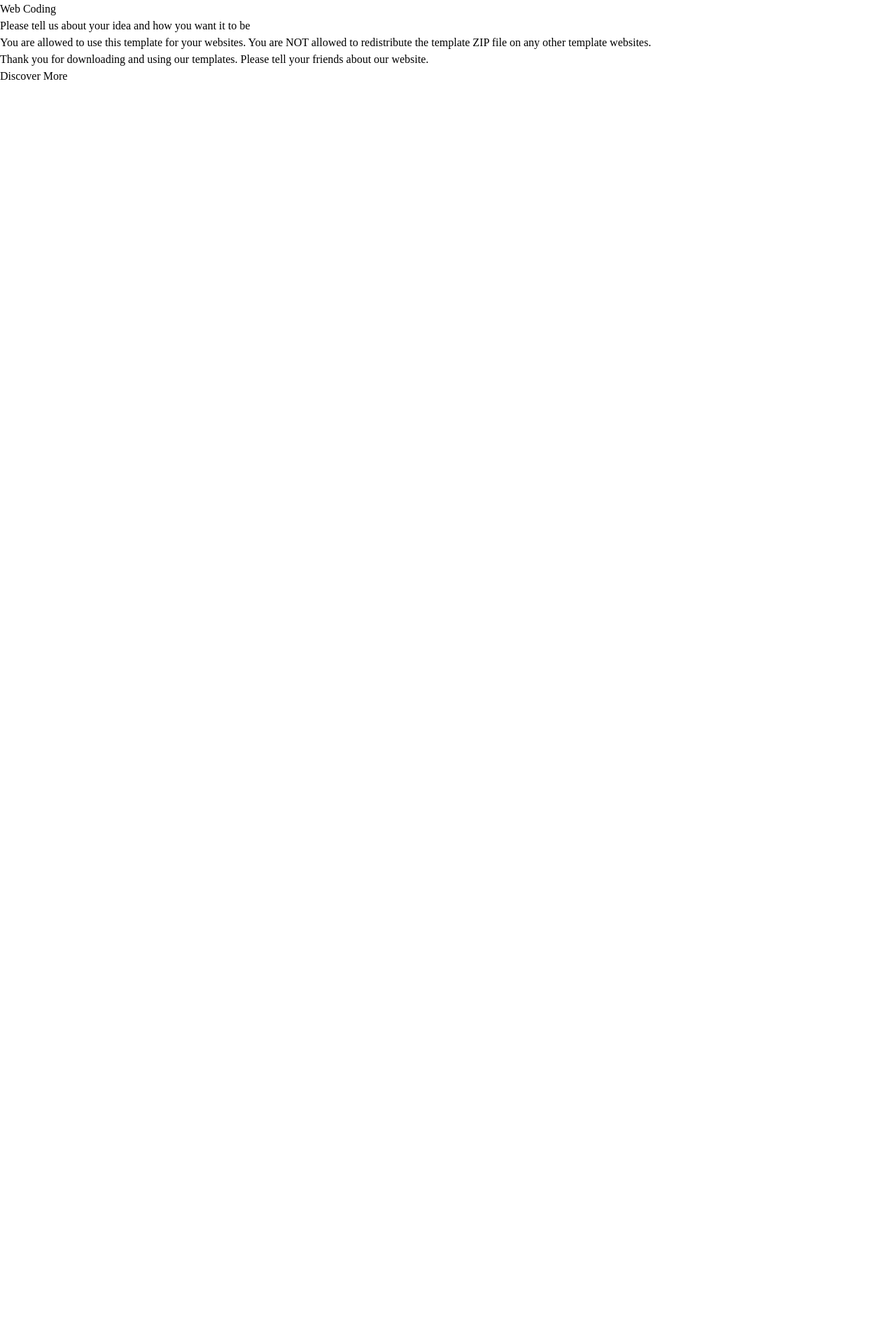
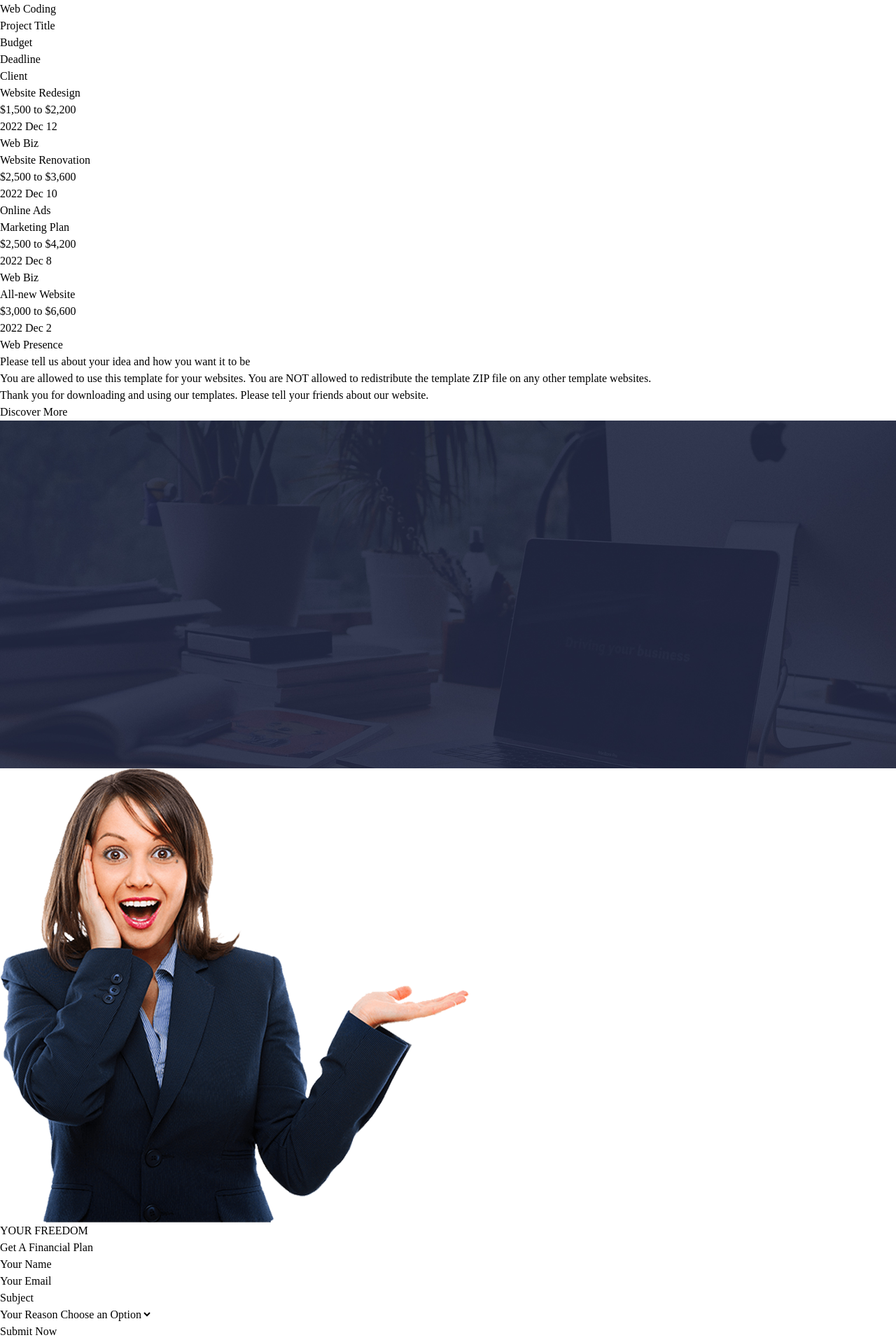
Before and after one commit to nirantprajapatiwork/maxant_react_web, a React (Vite) app: page / in a window 1280 px wide. Shown: the part 1899-3814 px from the top of the page at 70% size. Before the commit the page ends 2020 px from the top, so only its background shows below. Built offline with nearby package versions, Linux system fonts and the light colour scheme.

Commit message:
complete the about us section and Contact us form in maxant

```diff
--- a/src/App.jsx
+++ b/src/App.jsx
@@ -3,6 +3,7 @@ import Navbar from './components/Navbar'
 import Cardsmenu from './components/Cardsmenu'
 import Business_banner from './components/Business_banner'
 import About_us from './components/About_us'
+import Form from './components/Form'
 function App() {
   const [count, setCount] = useState(0)
 
@@ -12,6 +13,7 @@ function App() {
     <Cardsmenu/>
     <Business_banner/>
     <About_us/>
+    <Form/>
     </>
   )
 }
--- a/src/components/About_us.jsx
+++ b/src/components/About_us.jsx
@@ -2,54 +2,107 @@ import React from "react";
 
 const About_us = () => {
   return (
-    <div className="w-full bg-gray-50">
-      {/*Heading */}
+    <div className="w-full bg-white">
+
       <section className="py-20 text-center">
-        <h2 className="font-bold text-[#ff511a] text-xl">ABOUT US</h2>
+        <h2 className="font-bold text-[#ff511a] text-lg tracking-wider">
+          ABOUT US
+        </h2>
 
-        <h1 className="font-bold text-xl sm:text-2xl md:text-3xl lg:text-4xl mt-3">
+        <h1 className="font-bold text-2xl sm:text-3xl md:text-4xl mt-3 text-gray-800">
           Know Us Better
         </h1>
       </section>
 
       <section className="px-6 md:px-20 pb-20">
-        {/* Main Flex Container */}
-        <div className="flex flex-col lg:flex-row gap-10 items-start">
-          {/* Left Side Button*/}
-          <div className="flex flex-col sm:flex-row gap-6 flex-1 w-full">
-            <div className="bg-white shadow-lg px-8 py-5 text-center rounded-md hover:text-[#ff511a] transition">
-              <button className="text-lg font-semibold">Web Design</button>
+        <div className="flex flex-col lg:flex-row gap-16">
+
+          <div className="flex-1">
+
+            {/* Tabs */}
+            <div className="flex flex-wrap gap-8 mb-12">
+              <div className="bg-white text-xl shadow-md px-8 py-5 rounded-md text-[#ff511a] font-semibold cursor-pointer">
+                Web Design
+              </div>
+
+              <div className="bg-white text-xl shadow-md px-8 py-5 rounded-md font-semibold cursor-pointer hover:text-[#ff511a] transition">
+                Graphics
+              </div>
+
+              <div className="bg-white text-xl shadow-md px-8 py-5 rounded-md font-semibold cursor-pointer hover:text-[#ff511a] transition">
+                Web Coding
+              </div>
             </div>
 
-            <div className="bg-white shadow-lg px-8 py-5 text-center rounded-md hover:text-[#ff511a] transition">
-              <span className="text-lg font-semibold">Graphics</span>
+            {/* Table Header */}
+            <div className="grid grid-cols-4 pb-6 border-b border-gray-300 font-semibold text-gray-800">
+              <h3>Project Title</h3>
+              <h3>Budget</h3>
+              <h3>Deadline</h3>
+              <h3>Client</h3>
             </div>
 
-            <div className="bg-white shadow-lg px-8 py-5 text-center rounded-md hover:text-[#ff511a] transition">
-              <span className="text-lg font-semibold">Web Coding</span>
+            {/* Row 1 */}
+            <div className="grid grid-cols-4 py-6 border-b border-gray-300 text-gray-700">
+              <p className="text-[#43ba7f] font-semibold">Website Redesign</p>
+              <p>$1,500 to $2,200</p>
+              <p>2022 Dec 12</p>
+              <p>Web Biz</p>
             </div>
+
+            {/* Row 2 */}
+            <div className="grid grid-cols-4 py-6 border-b border-gray-300 text-gray-700">
+              <p className="text-[#43ba7f] font-semibold">Website Renovation</p>
+              <p>$2,500 to $3,600</p>
+              <p>2022 Dec 10</p>
+              <p>Online Ads</p>
+            </div>
+
+            {/* Row 3 */}
+            <div className="grid grid-cols-4 py-6 border-b border-gray-300 text-gray-700">
+              <p className="text-[#43ba7f] font-semibold">Marketing Plan</p>
+              <p>$2,500 to $4,200</p>
+              <p>2022 Dec 8</p>
+              <p>Web Biz</p>
+            </div>
+
+            {/* Row 4 */}
+            <div className="grid grid-cols-4 py-6 border-b border-gray-300 text-gray-700">
+              <p className="text-[#43ba7f] font-semibold">All-new Website</p>
+              <p>$3,000 to $6,600</p>
+              <p>2022 Dec 2</p>
+              <p>Web Presence</p>
+            </div>
+
           </div>
 
-          {/* Right Side Button*/}
-          <div className="flex-1 max-w-md mr-9 lg:pl-24">
-            <h1 className="font-bold text-xl sm:text-2xl leading-snug ">
+
+          <div className="flex-1 max-w-sm space-y-13 ">
+
+            <h2 className="text-2xl font-bold leading-snug  text-gray-800">
               Please tell us about your idea and how you want it to be
-            </h1>
-            <p className="font-light text-sm mt-6 text-black leading-7">
-              You are allowed to use this template for your websites. You are{" "}
-              <span className="font-bold">NOT</span> allowed to redistribute the
-              template ZIP file on any other template websites.
+            </h2>
+
+            <p className="text-gray-600 leading-7   ">
+              You are allowed to use this template for your websites.
+              You are <span className="font-bold">NOT allowed</span> to
+              redistribute the template ZIP file on any other template websites.
             </p>
-            <p className="font-light text-sm mt-6 text-black leading-7">
-              Thank you for downloading and using our templates. Please tell
-              your friends about our website.
+
+            <p className="text-gray-600 leading-7 ">
+              Thank you for downloading and using our templates.
+              Please tell your friends about our website.
             </p>
-            <button className="mt-6 bg-[#43ba7f] w-40 h-11 rounded-[5px] text-white">
+
+            <button className="bg-[#43ba7f] text-white px-8 py-3 rounded-md hover:opacity-90 transition">
               Discover More
             </button>
+
           </div>
+
         </div>
       </section>
+
     </div>
   );
 };
--- a/src/components/Business_banner.jsx
+++ b/src/components/Business_banner.jsx
@@ -21,7 +21,7 @@ const Business_banner = () => {
         {/* Left Side Text */}
         <h1 className="text-white font-bold
                        text-2xl sm:text-3xl md:text-4xl lg:text-5xl
-                       max-w-xl text-center md:text-left">
+                       max-w-xl text-center md:text-left leading-16">
           Business{" "}
           <span className="text-[#43ba7f]">Solutions</span> and{" "} <span className="text-[#ff511a]">Crypto</span> Investments
         </h1>
--- /dev/null
+++ b/src/components/Form.jsx
@@ -0,0 +1,97 @@
+import React from "react";
+import calculator_bg from "./images/calculator-bg.jpg";
+import calculator_image from "./images/calculator-image.png";
+
+const Form = () => {
+  return (
+    <section className="relative w-full min-h-screen overflow-hidden">
+
+      {/* Background */}
+      <img
+        src={calculator_bg}
+        alt="bg"
+        className="absolute inset-0 w-full h-full object-cover"
+      />
+
+      {/* Content */}
+      <div className="relative z-10 container mx-auto px-6 md:px-20 py-20 flex flex-col lg:flex-row items-center gap-16">
+
+        {/* LEFT IMAGE */}
+        <div className="flex-1 flex  lg:justify-start">
+          <img
+            src={calculator_image}
+            alt="lady"
+            className="w-full h-full pt-32 sm:hidden"
+          />
+        </div>
+
+        {/* RIGHT FORM */}
+        <div className="flex-1 w-full max-w-xl text-white">
+
+          <p className="text-[#ff511a] font-semibold mb-2 tracking-wide">
+            YOUR FREEDOM
+          </p>
+
+          <h2 className="text-3xl md:text-4xl font-bold mb-10">
+            Get A Financial Plan
+          </h2>
+
+          <form className="space-y-6">
+            {/* Name & Email Row */}
+            <div className="flex flex-col md:flex-row gap-6">
+              <div className="flex-1">
+                <label className="block mb-2">Your Name</label>
+                <input
+                  type="text"
+                  className="w-full bg-[#798697b3] backdrop-blur-sm p-3 rounded-md focus:outline-none"
+                />
+              </div>
+
+              <div className="flex-1">
+                <label className="block mb-2">Your Email</label>
+                <input
+                  type="email"
+                  className="w-full bg-[#798697b3] backdrop-blur-sm p-3 rounded-md focus:outline-none"
+                />
+              </div>
+            </div>
+
+            {/* Subject */}
+            <div>
+              <label className="block mb-2">Subject</label>
+              <input
+                type="text"
+                className="w-full bg-[#798697b3] backdrop-blur-sm p-3 rounded-md focus:outline-none"
+              />
+            </div>
+
+            {/* Select */}
+            <div>
+              <label className="block mb-2">Your Reason</label>
+              <select
+                className="w-full bg-[#798697b3] backdrop-blur-sm p-3 rounded-md text-white focus:outline-none"
+              >
+                <option className="text-black">Choose an Option</option>
+                <option className="text-black">Investment</option>
+                <option className="text-black">Loan</option>
+                <option className="text-black">Saving</option>
+              </select>
+            </div>
+
+            {/* Button */}
+            <button
+              type="submit"
+              className="bg-[#ff511a] px-8 py-3 rounded-md mt-4 hover:opacity-90 transition"
+            >
+              Submit Now
+            </button>
+
+          </form>
+        </div>
+
+      </div>
+    </section>
+  );
+};
+
+export default Form;
```
